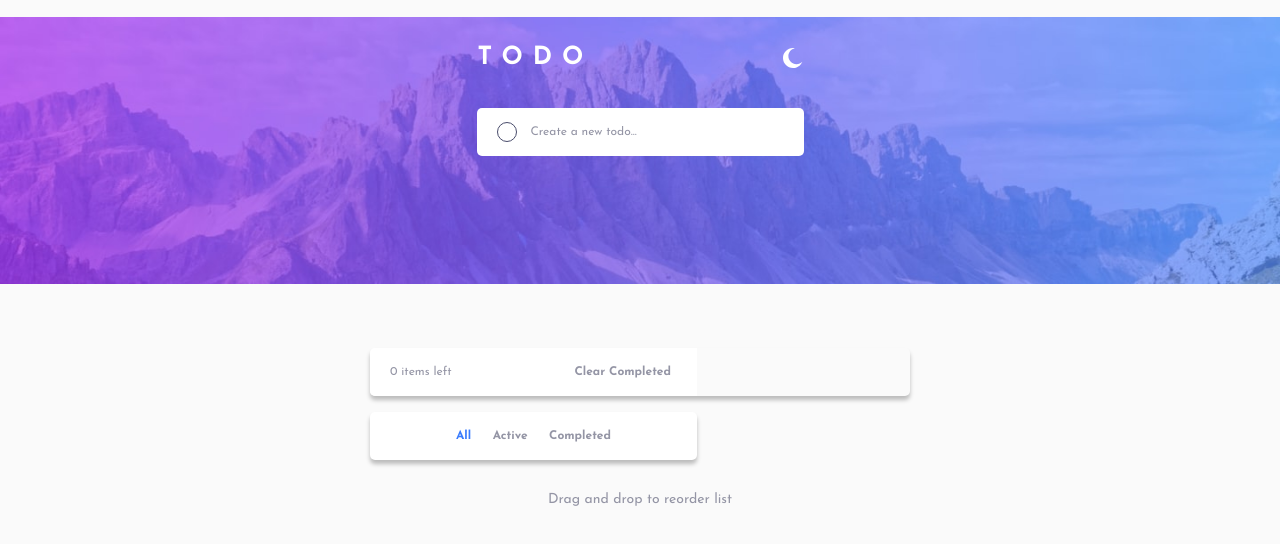
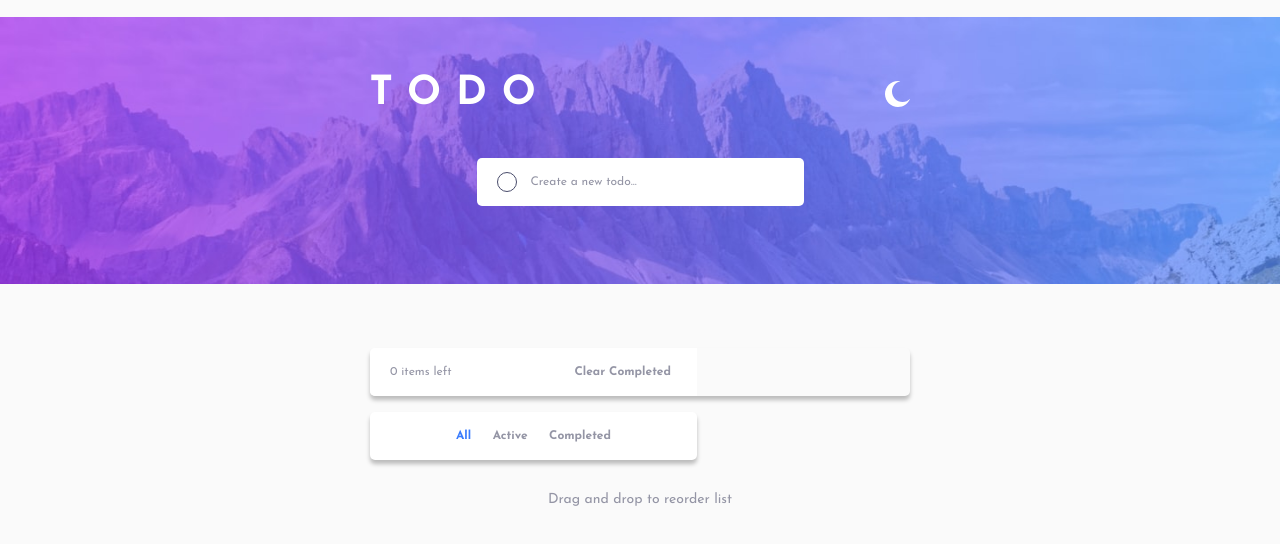
Before and after one commit to danielopq/todo-react, a React app: page / in a window 1280 px wide. Shown: the top 544 px of the page. Built offline with nearby package versions, Linux system fonts and the light colour scheme; the HTML template or start-up script is replaced by a standard one.

Commit message:
skinSwitch.css - desktop version done

```diff
--- a/src/assets/components/SkinSwitch/skinSwitch.css
+++ b/src/assets/components/SkinSwitch/skinSwitch.css
@@ -1,8 +1,7 @@
 #title {
     width: 325px;
     height: 20px;
-    display: flex;
-    flex-direction: row;
+    display: inline-flex;
     align-items: center;
     justify-content: space-between;
     margin: 48px auto 0px;
@@ -11,8 +10,8 @@
 
 h1 {
     margin: 0px;
-    padding: 0%;
-    font: 700 25px/0px 'Josefin Bold';
+    padding: 0px;
+    font: 700 25px/20px 'Josefin Bold';
     letter-spacing: 10px;
 }
 
@@ -20,6 +19,13 @@ h1 {
     width: 20px;
     height: 20px;
     border: none;
+    transition: opacity 0.3s ease;
+}
+
+@media(hover:hover){
+    #changeBg-bt:hover {
+        opacity: 0.5;
+    }
 }
 
 .moonBg {
@@ -29,3 +35,29 @@ h1 {
 .sunBg {
     background: transparent url('./img/icon-sun.svg') center/20px no-repeat;
 }
+
+@media screen and (min-width: 768px) {
+    #title {
+        width: 541px;
+        height: 48px;
+        margin: 70px auto 0px;
+    }
+
+    h1 {
+        font: 700 40px/48px 'Josefin Bold';
+        letter-spacing: 15px;
+    }
+
+    #changeBg-bt {
+        width: 26px;
+        height: 26px;
+    }
+
+    .moonBg {
+        background-size: 26px;
+    }
+
+    .sunBg {
+        background-size: 26px;
+    }
+}
```
